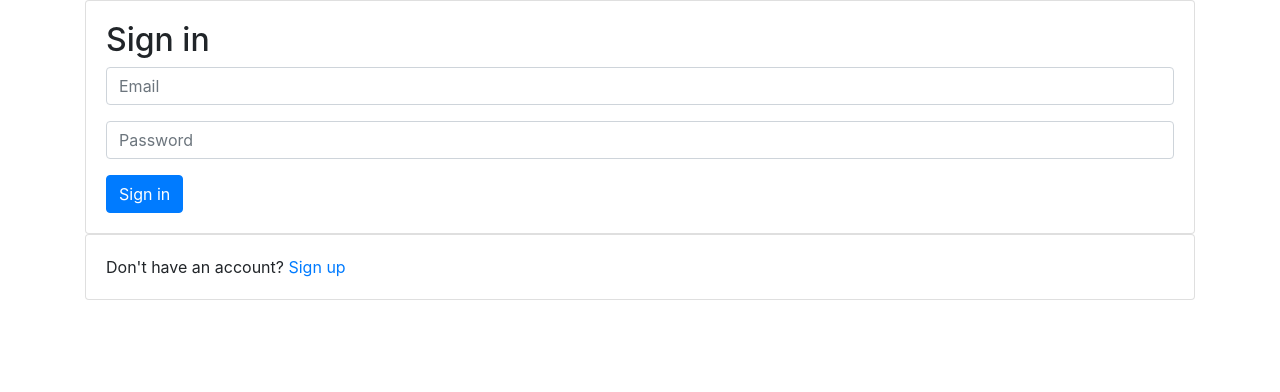
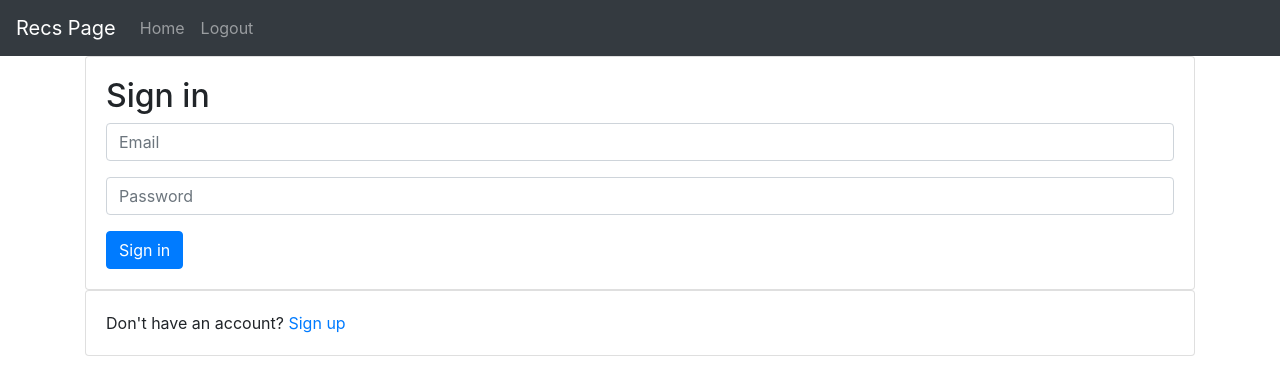
Before and after one commit to waiscodes/Recs-Page, a React (Create React App) app: page /signin in a window 1280 px wide. Shown: the top 392 px of the page. Built offline with nearby package versions, Linux system fonts and the light colour scheme; no server answers.

Commit message:
added a css document for the navbar

```diff
--- a/src/App.js
+++ b/src/App.js
@@ -10,10 +10,12 @@ import SignupPage from "./pages/SignupPage";
 import RecommendPage from "./pages/RecommendPage";
 import ProfilePage from "./pages/ProfilePage";
 import CompleteProfile from "./pages/CompleteProfile";
-import Navbar1 from "./pages/Navbar";
+import MyNavbar from "./pages/Navbar";
 
 function App() {
   return (
+    <>
+      <MyNavbar />
       <Container>
         <Router>
           <AuthProvider className='App'>
@@ -31,6 +33,7 @@ function App() {
           </AuthProvider>
         </Router>
       </Container>
+    </>
   );
 }
 
--- a/src/pages/Navbar.jsx
+++ b/src/pages/Navbar.jsx
@@ -1,9 +1,16 @@
 import React from "react";
+import { Navbar, Nav } from "react-bootstrap";
 
 const MyNavbar = () => {
   return (
     <>
-      <nav>hello world</nav>
+      <Navbar bg='dark' variant='dark'>
+        <Navbar.Brand>Recs Page</Navbar.Brand>
+        <Nav className='mr-auto'>
+          <Nav.Link href='#home'>Home</Nav.Link>
+          <Nav.Link href='#pricing'>Logout</Nav.Link>
+        </Nav>
+      </Navbar>
     </>
   );
 };
```
Also changed, not shown: src/css/MyNavbar.css (added). Lines whose indentation alone changed are shown as unchanged.
